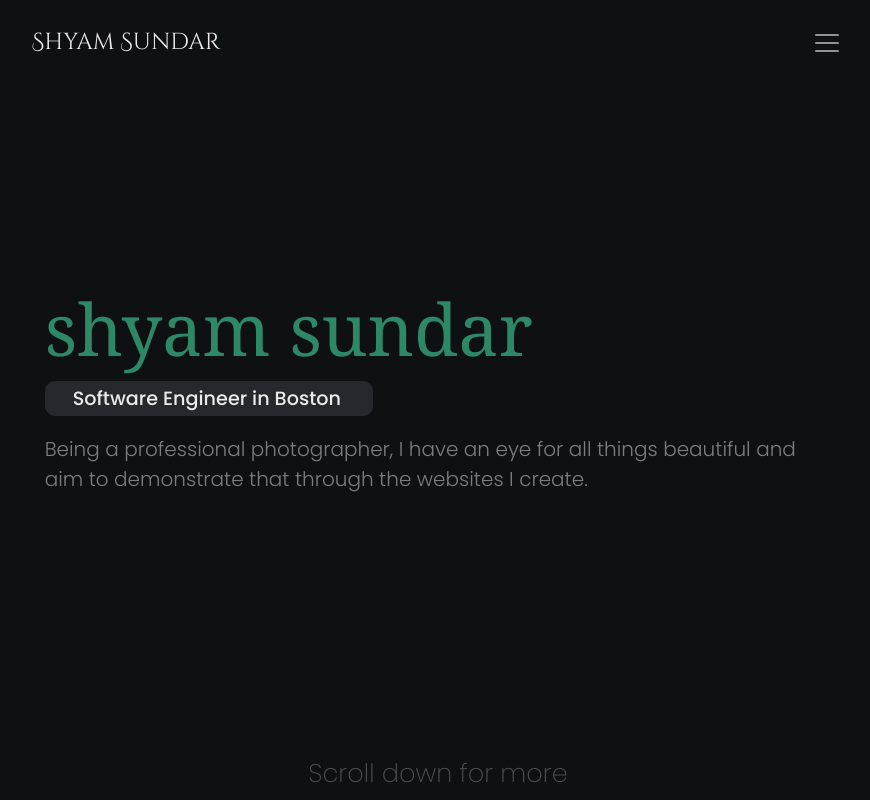
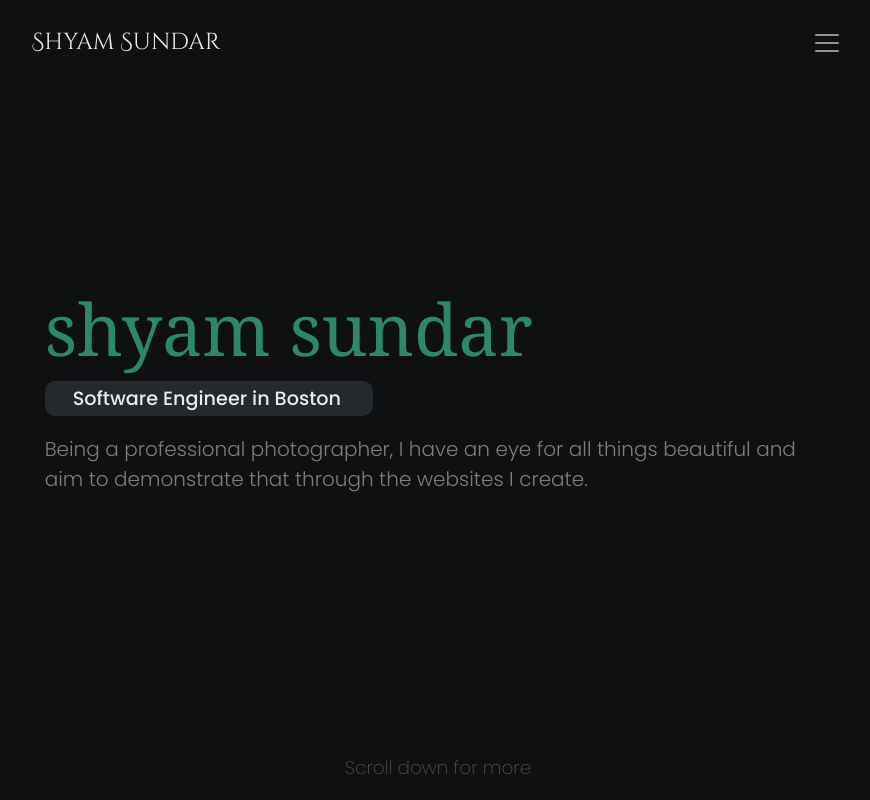
Before and after one commit to shyamsundarko/portfolioV2, a React (Create React App) app: page / in a window 1280 px wide. Shown: the top 800 px of the page, without its empty margins (202-1072 px from the left). Built offline with nearby package versions, Linux system fonts and the light colour scheme; a web font is replaced by a local one.

Commit message:
update font sizes

```diff
--- a/src/index.css
+++ b/src/index.css
@@ -100,7 +100,7 @@
   .scrollDown{
     color: rgba(97, 97, 97, 0.781);
     font-weight: 200;
-    font-size: 3.2vmin;
+    font-size: 2.3vmin;
   }
 
   #projectsSection {
@@ -559,7 +559,9 @@
       font-weight: 300;
     }
 
-
+    .scrollDown{
+      font-size: 3vmin;
+    }
     .projectTitle{
       font-size: 5vmin;
       margin-top: 3vmin;
```
